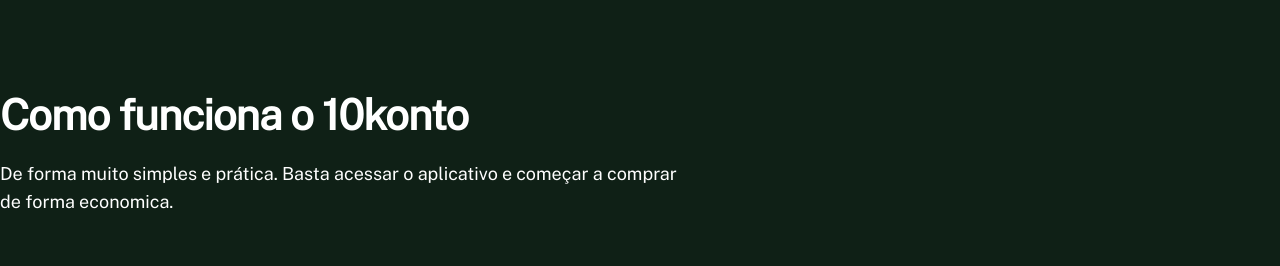
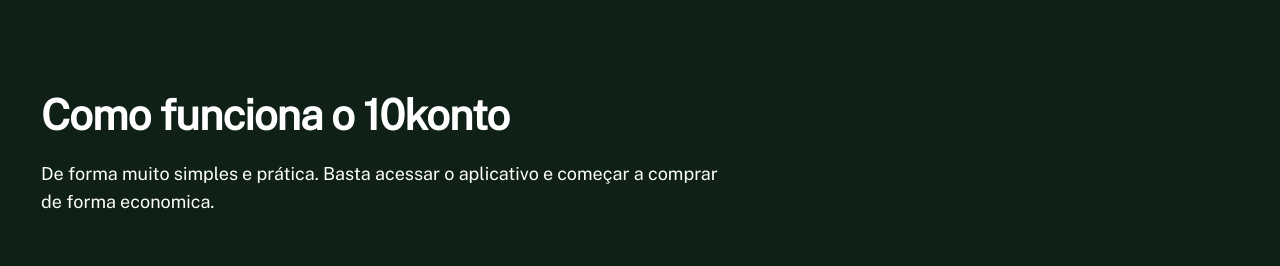
Before and after one commit to TyperGuy/10konto-landing-page, a Next.js app: page / in a window 1280 px wide. Shown: the part 744-1010 px from the top of the page. Built offline with nearby package versions, Linux system fonts and the light colour scheme.

Commit message:
fix: title container

```diff
--- a/src/components/Features/styles.ts
+++ b/src/components/Features/styles.ts
@@ -29,6 +29,11 @@
   justify-content: flex-start;
   flex-direction: column;
   margin-bottom: 101px;
+
+  @media (max-width: 1435px) {
+    padding-left: 41px;
+    padding-right: 41px;
+  }
 
   @media (max-width: 900px) {
     justify-content: center;
```
